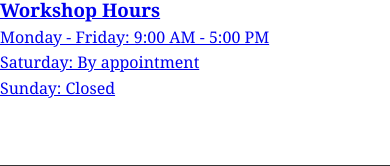
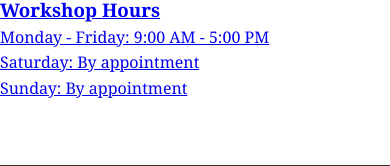
Before and after one commit to halarnold2000/nalowoodworks, a plain HTML site: page contact.html in a window 390 px wide. Shown: the part 366-532 px from the top of the page. Drawn offline with Linux system fonts and the light colour scheme.

```diff
--- a/contact.html
+++ b/contact.html
@@ -43,7 +43,7 @@
             <h3>Workshop Hours</h3>
             <p>Monday - Friday: 9:00 AM - 5:00 PM</p>
             <p>Saturday: By appointment</p>
-            <p>Sunday: Closed</p>
+            <p>Sunday: By appointment</p>
         </div>
     </div>
     </main>
```
